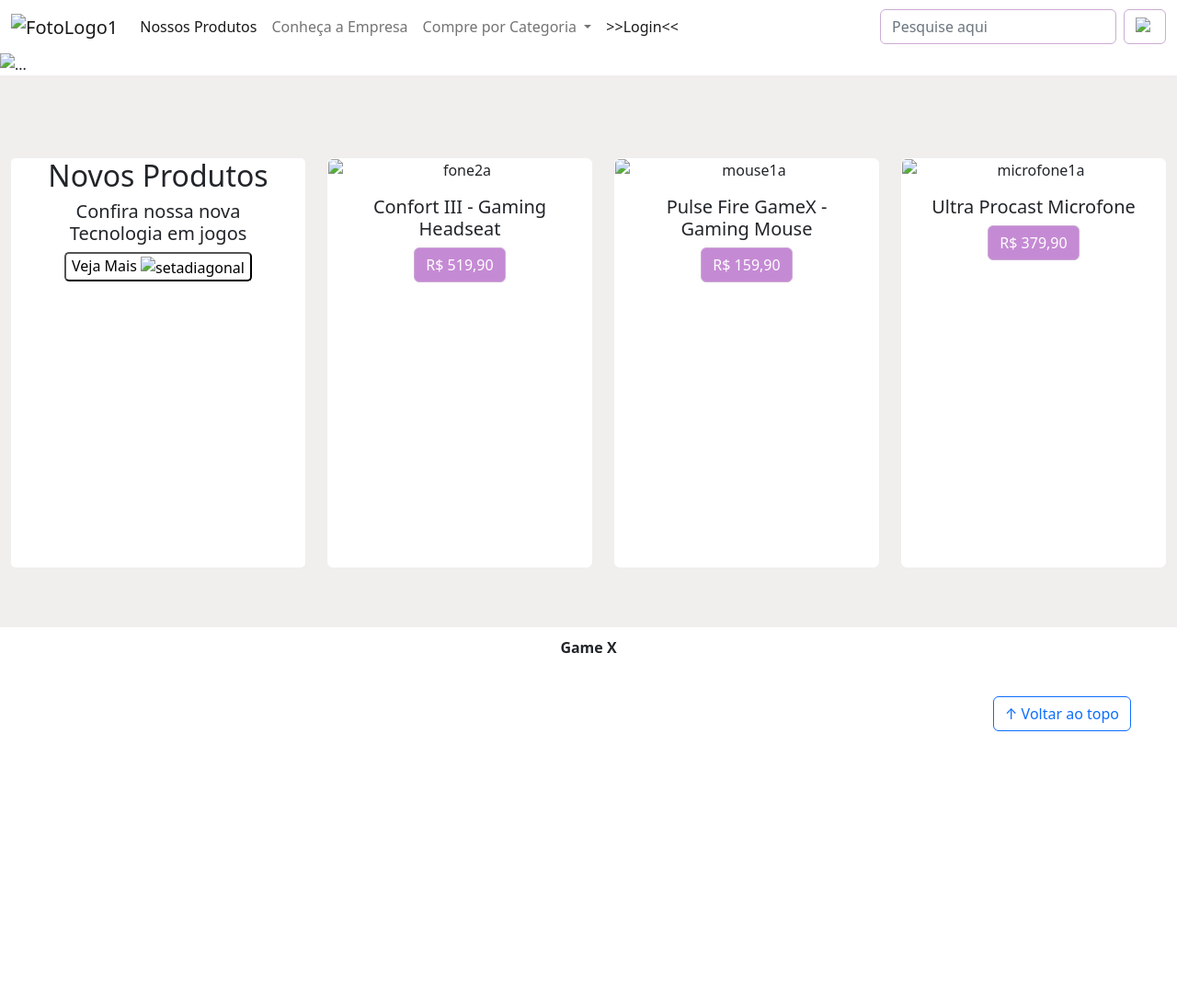
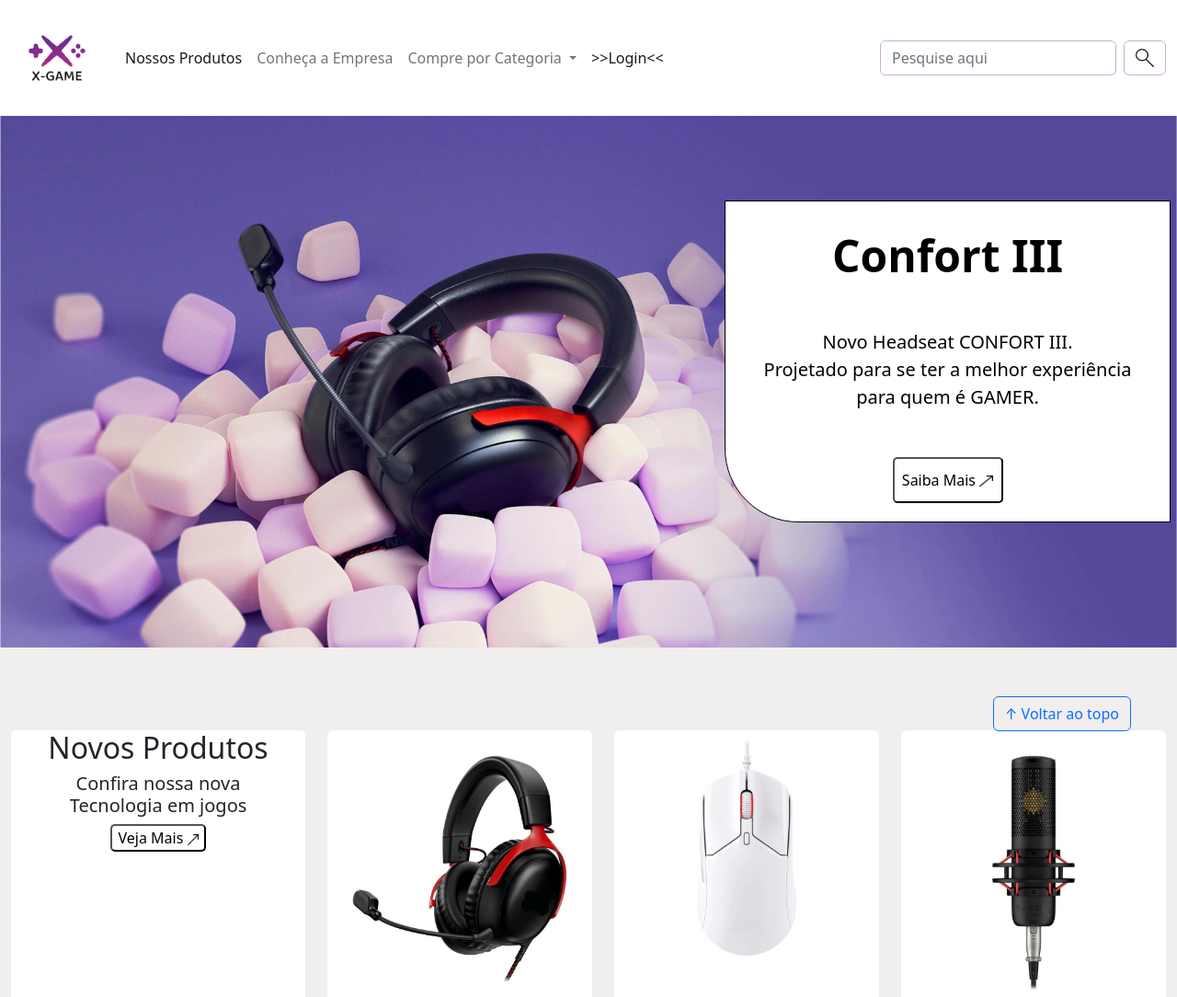
Before and after one commit to Ivilyan/atividadeCodificacao, a plain HTML site: page index.html in a window 1280 px wide. Shown: the top 1084 px of the page at 92% size. Before the commit the page ends 800 px from the top, so only its background shows below. Drawn offline with nearby package versions, Linux system fonts and the light colour scheme.

Commit message:
Atividade de Codificacao

```diff
--- a/index.html
+++ b/index.html
@@ -21,7 +21,7 @@
 
     <nav class="navbar navbar-expand-lg bg-body-tertiary">
       <div class="container-fluid">
-        <a class="navbar-brand" href="index.html"><img src="/atividadeCFE - inicial para atividade/img/FotoLogo1.png" alt="FotoLogo1"></a>
+        <a class="navbar-brand" href="index.html"><img src="/img/FotoLogo1.png" alt="FotoLogo1"></a>
         <button class="navbar-toggler" type="button" data-bs-toggle="collapse" data-bs-target="#navbarSupportedContent" aria-controls="navbarSupportedContent" aria-expanded="false" aria-label="Toggle navigation">
           <span class="navbar-toggler-icon"></span>
         </button>
@@ -45,12 +45,12 @@
               </ul>
             </li>
             <li class="nav-item">
-              <a class="nav-link active" aria-current="page" href="/atividadeCFE - inicial para atividade/login.html">>>Login<<</a>
+              <a class="nav-link active" aria-current="page" href="/login.html">>>Login<<</a>
             </li>
           </ul>
           <form class="d-flex" role="search">
             <input class="form-control me-2" type="search" placeholder="Pesquise aqui" aria-label="Search">
-            <button class="btn btn-outline-success" type="submit"><img src="/atividadeCFE - inicial para atividade/img/Lupa.png" alt="lupa"></button>
+            <button class="btn btn-outline-success" type="submit"><img src="/img/Lupa.png" alt="lupa"></button>
           </form>
         </div>
       </div>
@@ -69,14 +69,14 @@
 
         <div class="carousel-inner">
           <div class="carousel-item active">
-            <img src="/atividadeCFE - inicial para atividade/img/fone1a.png" class="d-block w-100" alt="...">
+            <img src="/img/fone1a.png" class="d-block w-100" alt="...">
             <div class="carousel-caption d-none d-md-block">
 
                <h5>Confort III</h5>
                 <p>Novo Headseat CONFORT III. <br>
                 Projetado para se ter a melhor experiência <br>
                 para quem é GAMER.</p>
-                <button>Saiba Mais <img src="/atividadeCFE - inicial para atividade/img/setadiagonal.png" alt="setadiagonal"></button>
+                <button>Saiba Mais <img src="/img/setadiagonal.png" alt="setadiagonal"></button>
 
             </div>
           </div>
@@ -92,10 +92,10 @@
       <h2>Novos Produtos</h2>
       <h5>Confira nossa nova <br>
         Tecnologia em jogos</h5>
-      <button>Veja Mais <img src="/atividadeCFE - inicial para atividade/img/setadiagonal.png" alt="setadiagonal"></button>
+      <button>Veja Mais <img src="/img/setadiagonal.png" alt="setadiagonal"></button>
       </div>
       <div class="card" style="width: 18rem;">
-        <img src="/atividadeCFE - inicial para atividade/img/fone2a.png" class="card-img-top" alt="fone2a">
+        <img src="/img/fone2a.png" class="card-img-top" alt="fone2a">
         <div class="card-body">
           <h5 class="card-title">Confort III - Gaming Headseat</h5>
 
@@ -104,7 +104,7 @@
         </div>
       </div>
           <div class="card" style="width: 18rem;">
-            <img src="/atividadeCFE - inicial para atividade/img/mouse1a.png" class="card-img-top" alt="mouse1a">
+            <img src="/img/mouse1a.png" class="card-img-top" alt="mouse1a">
             <div class="card-body">
               <h5 class="card-title">Pulse Fire GameX - Gaming Mouse</h5>
 
@@ -113,7 +113,7 @@
           </div>
 
           <div class="card" style="width: 18rem;">
-            <img src="/atividadeCFE - inicial para atividade/img/microfone1a.png" class="card-img-top" alt="microfone1a">
+            <img src="/img/microfone1a.png" class="card-img-top" alt="microfone1a">
             <div class="card-body">
               <h5 class="card-title">Ultra Procast Microfone</h5>
 
```
Also changed, not shown: login.html (+3 -3 lines).
